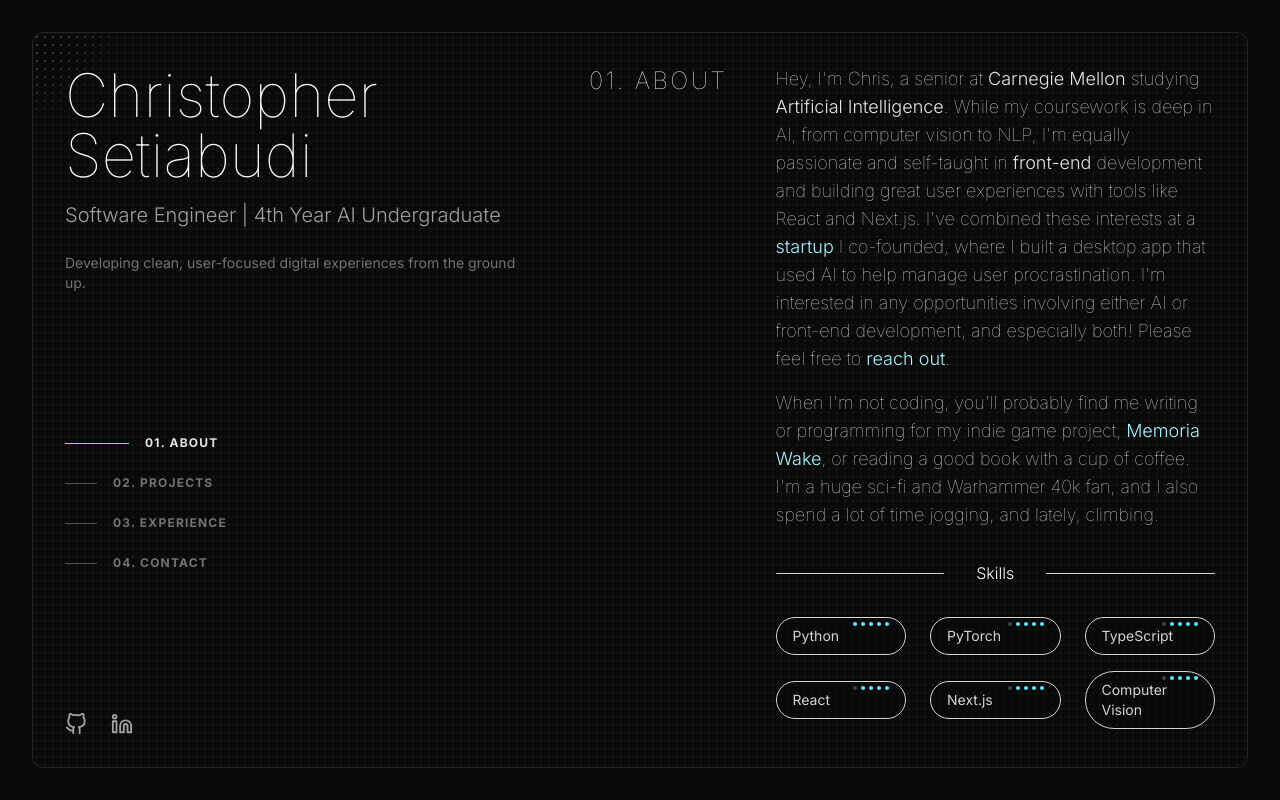
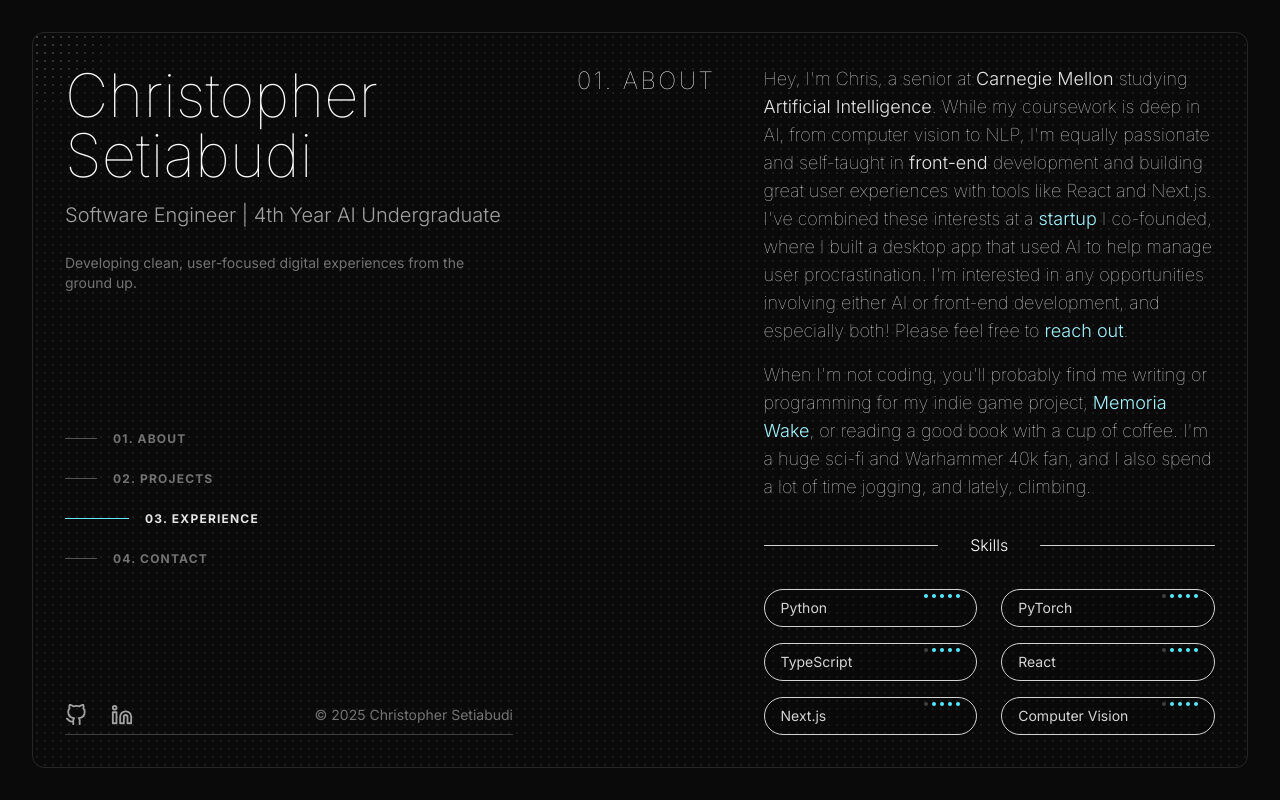
Before and after one commit to Christophers27/website, a Next.js app: page / in a window 1280 px wide. Built offline with nearby package versions, Linux system fonts and the light colour scheme.

Commit message:
feat: add sidebar animation

```diff
--- a/components/aboutSection.tsx
+++ b/components/aboutSection.tsx
@@ -2,6 +2,7 @@
 
 import React from "react";
 import { motion, Variants } from "motion/react";
+import { useSectionInView } from "@/hooks/useSectionInView";
 
 const skills = [
   { name: "Python", skill: 5 },
@@ -38,10 +39,13 @@
 };
 
 export default function AboutSection() {
+  const { ref } = useSectionInView("about", 0.25)
+
   return (
-    <section
+    <div
       id="about"
       className="flex w-full items-center justify-center pb-24"
+      ref={ref}
     >
       <motion.div
         className="flex w-full flex-col gap-12 md:flex-row md:items-start"
@@ -82,9 +86,9 @@
                   startup
                 </a>{" "}
                 I co-founded, where I built a desktop app that used AI to help
-                manage user procrastination. I&apos;m interested in any opportunities
-                involving either AI or front-end development, and especially
-                both! Please feel free to{" "}
+                manage user procrastination. I&apos;m interested in any
+                opportunities involving either AI or front-end development, and
+                especially both! Please feel free to{" "}
                 <a
                   className="font-light text-cyan-200 transition hover:text-cyan-300 hover:underline"
                   href="#contact"
@@ -96,17 +100,17 @@
             </div>
             <div className="overflow-hidden font-thin">
               <motion.p variants={revealVariants}>
-                When I&apos;m not coding, you&apos;ll probably find me writing or
-                programming for my indie game project,{" "}
+                When I&apos;m not coding, you&apos;ll probably find me writing
+                or programming for my indie game project,{" "}
                 <a
                   className="font-light text-cyan-200 transition hover:text-cyan-300 hover:underline"
                   href="#projects"
                 >
                   Memoria Wake
                 </a>
-                , or reading a good book with a cup of coffee. I&apos;m a huge sci-fi
-                and Warhammer 40k fan, and I also spend a lot of time jogging,
-                and lately, climbing.
+                , or reading a good book with a cup of coffee. I&apos;m a huge
+                sci-fi and Warhammer 40k fan, and I also spend a lot of time
+                jogging, and lately, climbing.
               </motion.p>
             </div>
           </div>
@@ -119,7 +123,7 @@
               <div className="h-[0.5px] w-full rounded-full bg-neutral-300" />
             </div>
             <motion.ul
-              className="grid grid-cols-2 gap-x-6 gap-y-4 text-sm text-neutral-300 xl:grid-cols-3"
+              className="grid grid-cols-2 gap-x-6 gap-y-4 text-sm text-neutral-300 2xl:grid-cols-3"
               variants={{
                 visible: { transition: { staggerChildren: 0.05 } },
               }}
@@ -151,6 +155,6 @@
           </motion.div>
         </div>
       </motion.div>
-    </section>
+    </div>
   );
 }
--- a/components/experienceSection.tsx
+++ b/components/experienceSection.tsx
@@ -1,7 +1,12 @@
+"use client";
+
 import React from 'react'
+import { useSectionInView } from '@/hooks/useSectionInView';
 
 export default function ExperienceSection() {
+  const { ref } = useSectionInView("experience")
+
   return (
-    <div>ExperienceSection</div>
+    <div className='h-screen' id="experience" ref={ref}>ExperienceSection</div>
   )
 }
--- a/components/projectSection.tsx
+++ b/components/projectSection.tsx
@@ -1,5 +1,10 @@
+"use client";
+
 import React from "react";
+import { useSectionInView } from "@/hooks/useSectionInView";
 
 export default function ProjectSection() {
-  return <div>ProjectSection</div>;
+  const {ref} = useSectionInView("projects")
+
+  return <div className="h-screen" id="projects" ref={ref}>ProjectSection</div>;
 }
--- a/components/sidebar.tsx
+++ b/components/sidebar.tsx
@@ -1,7 +1,8 @@
+// components/sidebar.tsx
 "use client";
 
-import React from "react";
-import { motion } from "framer-motion";
+import React, { useEffect } from "react";
+import { motion, Variants } from "framer-motion";
 import { FiGithub, FiLinkedin } from "react-icons/fi";
 import { useSectionContext } from "@/context/sectionContext";
 
@@ -12,14 +13,43 @@
   { href: "#contact", label: "04. Contact", section: "contact" },
 ];
 
+const revealVariants: Variants = {
+  hidden: { opacity: 0, y: 20 },
+  visible: {
+    opacity: 1,
+    y: 0,
+    transition: { duration: 0.6, ease: [0.22, 1, 0.36, 1] },
+  },
+};
+
+const lineVariants: Variants = {
+  active: {
+    width: "4rem",
+    backgroundColor: "#67e8f9", // cyan-300
+  },
+  inactive: {
+    width: "2rem",
+    backgroundColor: "#525252", // neutral-600
+  },
+};
+
 export default function Sidebar() {
   const { activeSection } = useSectionContext();
 
+  useEffect(() => {
+    console.log("Active Section:", activeSection);
+  }, [activeSection]);
+
   return (
-    <aside className="w-full md:sticky md:top-0 md:h-full md:flex-shrink-0 md:w-fit md:max-w-4/10">
-      <nav className="flex flex-col gap-16 md:h-full md:justify-between">
+    <aside className="w-full md:sticky md:top-0 md:h-full md:max-w-xs md:flex-shrink-0 lg:max-w-sm xl:max-w-md">
+      <motion.nav
+        className="flex h-full flex-col gap-16 md:justify-between"
+        initial="hidden"
+        animate="visible"
+        transition={{ staggerChildren: 0.1 }}
+      >
         {/* Header */}
-        <div>
+        <motion.div variants={revealVariants}>
           <h1 className="text-4xl font-thin text-neutral-50 md:text-5xl xl:text-6xl">
             Christopher Setiabudi
           </h1>
@@ -30,19 +60,19 @@
             Developing clean, user-focused digital experiences from the ground
             up.
           </p>
-        </div>
+        </motion.div>
 
         {/* Navigation */}
-        <ul className="space-y-6">
+        <motion.ul variants={revealVariants} className="space-y-6">
           {navLinks.map((link) => (
             <li key={link.section}>
               <a href={link.href} className="group flex items-center gap-4">
                 <motion.div
-                  className={`h-px transition-colors group-hover:bg-cyan-400 ${
-                    activeSection === link.section
-                      ? "w-16 bg-cyan-300"
-                      : "w-8 bg-neutral-600"
-                  }`}
+                  className="h-px group-hover:bg-cyan-400"
+                  variants={lineVariants}
+                  animate={
+                    activeSection === link.section ? "active" : "inactive"
+                  }
                   transition={{ type: "spring", stiffness: 300, damping: 30 }}
                 />
                 <span
@@ -57,28 +87,36 @@
               </a>
             </li>
           ))}
-        </ul>
+        </motion.ul>
 
         {/* Footer */}
+        <motion.div variants={revealVariants} className="flex flex-col gap-2">
           <div className="flex items-center gap-6">
-          <a
+            <motion.a
               href="https://github.com/Christophers27"
               target="_blank"
               aria-label="GitHub"
               className="text-neutral-400 transition-colors hover:text-cyan-400"
+              whileHover={{ y: -2, scale: 1.1 }}
             >
               <FiGithub size={22} />
-          </a>
-          <a
+            </motion.a>
+            <motion.a
               href="https://www.linkedin.com/in/christophersetiabudi/"
               target="_blank"
               aria-label="LinkedIn"
               className="text-neutral-400 transition-colors hover:text-cyan-400"
+              whileHover={{ y: -2, scale: 1.1 }}
             >
               <FiLinkedin size={22} />
-          </a>
+            </motion.a>
+            <div className="ml-auto text-sm text-neutral-500">
+              © {new Date().getFullYear()} Christopher Setiabudi
             </div>
-      </nav>
+          </div>
+          <div className="h-px w-full rounded-full bg-neutral-700" />
+        </motion.div>
+      </motion.nav>
     </aside>
   );
 }
--- a/hooks/useSectionInView.tsx
+++ b/hooks/useSectionInView.tsx
@@ -9,8 +9,10 @@
   const [ref, inView] = useInView({ threshold });
 
   useEffect(() => {
-    if (inView && Date.now() - timeOfLastClick > 1000)
+    if (inView && Date.now() - timeOfLastClick > 1000) {
       setActiveSection(section);
+      console.log(`Section in view: ${section}`);
+    }
   }, [inView, setActiveSection, timeOfLastClick, section]);
 
   return { ref };
```
Lines whose indentation alone changed are shown as unchanged.
